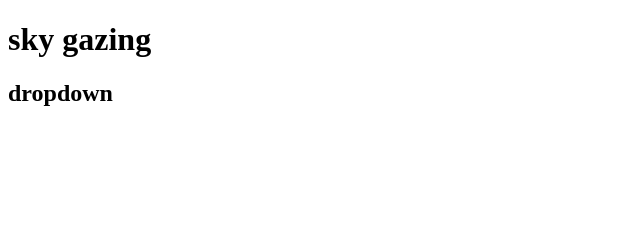
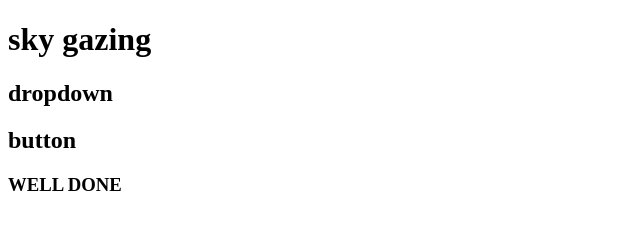
Before and after one commit to QuratulainHaider/1234, a plain HTML site: page index.html in a window 1280 px wide. Shown: the whole page, without its empty margins (0-640 px from the left). Drawn offline with Linux system fonts and the light colour scheme.

Commit message:
add line in 12

```diff
--- a/index.html
+++ b/index.html
@@ -8,5 +8,7 @@
 <body>
     <h1>sky gazing</h1>
     <h2>dropdown</h2>
+    <h2>button</h2>
+    <h3>WELL DONE</h3>
 </body>
 </html>
```
